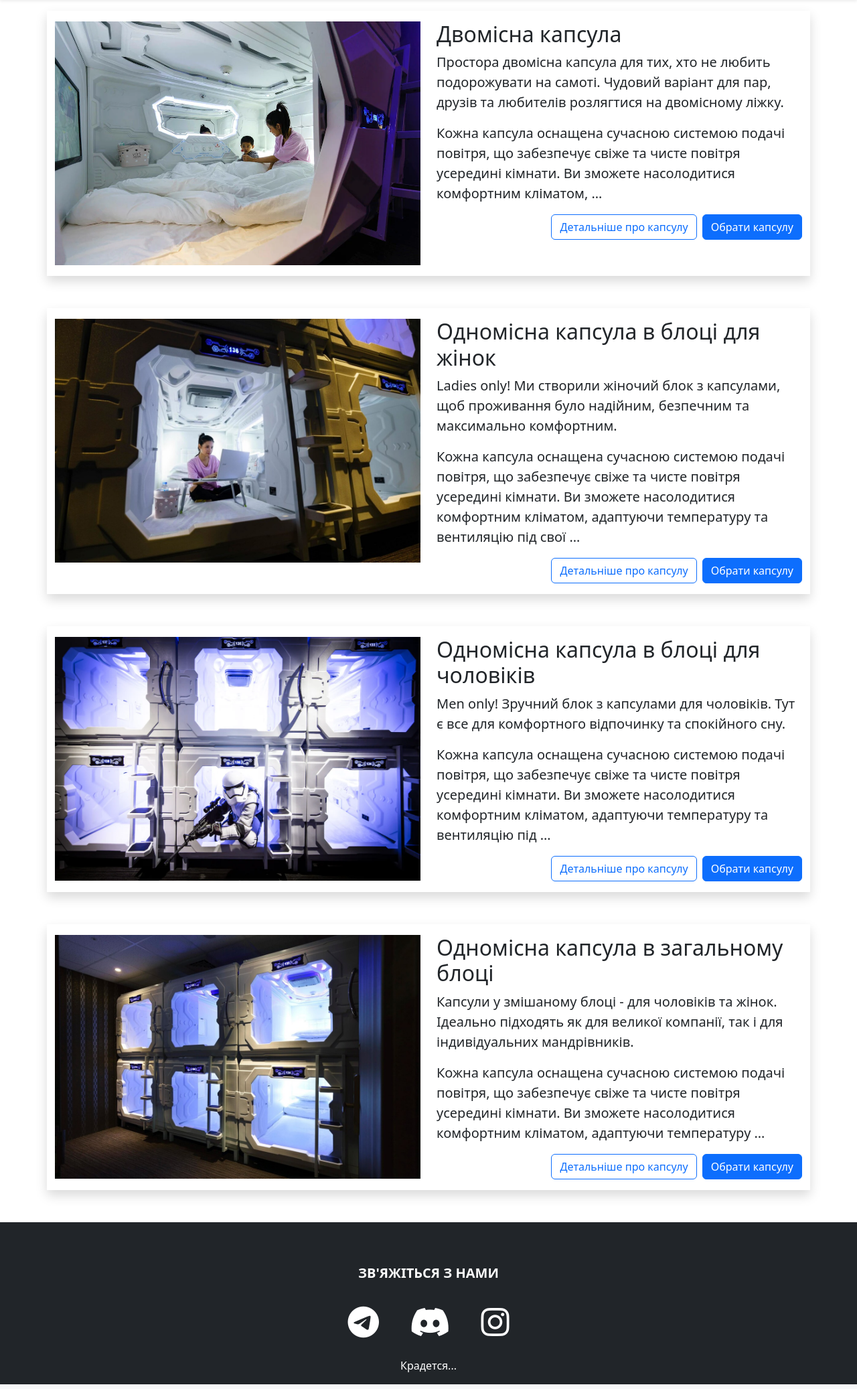
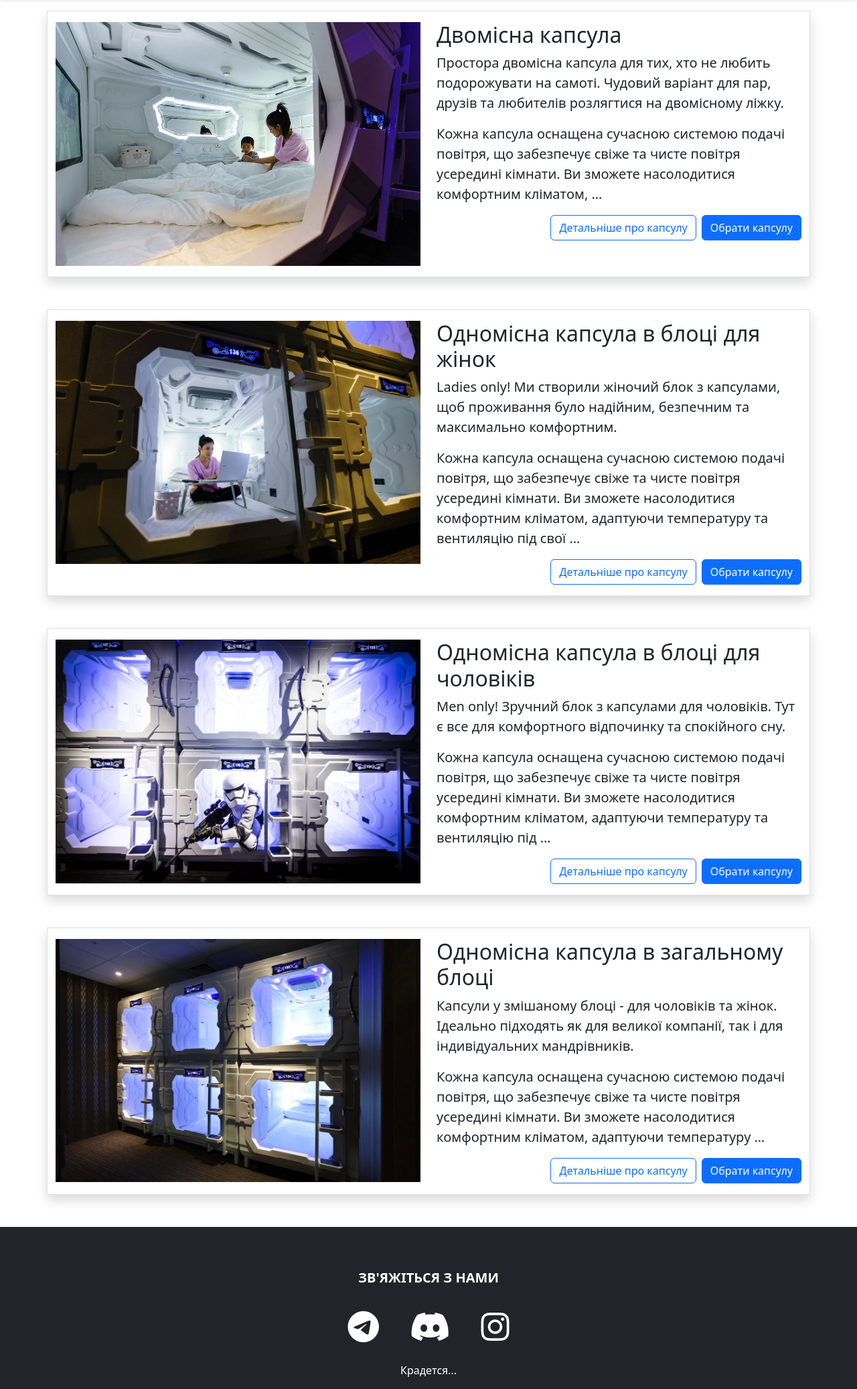
Before and after one commit to p0maranchi/django-capsule-hotel, a Django app: page /capsules/ in a window 1280 px wide. Shown: the part 74-2148 px from the top of the page at 67% size. Run offline with Django 4.2, Linux system fonts and the light colour scheme; data comes from the database, SQL or seed files in the repository; both versions use the stored data as it was after the commit.

Commit message:
немного админки

```diff
--- a/booking/templates/bookingSubmit.html
+++ b/booking/templates/bookingSubmit.html
@@ -6,7 +6,7 @@
 
 {% if user.is_authenticated %}
 <div class="container">
-    <h1 class="text-center mt-3">Онлайн бронювання</h1>
+    <h1 class="text-center mt-3">Підтвердіть бронювання</h1>
 
     <div class="shadow p-5 mb-5 bg-body bg-body rounded text-black m-5">
         <form method="post" action="{% url 'bookingSubmit' %}" class="me-2 ms-2" required>
--- a/booking/templates/userPanel.html
+++ b/booking/templates/userPanel.html
@@ -21,7 +21,7 @@
     <h1 class=" ms-5">Ваші бронювання:</h1>
     <div class="shadow p-4 mb-3 bg-body rounded text-black m-5">
         {% for booking in bookings %}
-        <div class="list-group fs-4 p-3 mb-3">
+        <div class="list-group border fs-4 p-3 mb-3">
             <p class="list-group mt-2">День заселення: {{ booking.dayIn }}</p>
             <p class="list-group mt-2">День виїзду: {{ booking.dayOut }}</p>
             <p class="list-group mt-2">Капсула: {{ booking.capsule }}</p>
--- a/capsule/models.py
+++ b/capsule/models.py
@@ -3,14 +3,14 @@ from django.urls import reverse
 
 #Create your models here.
 class Capsule(models.Model):
-    name = models.CharField(max_length=200, db_index=True)
+    name = models.CharField(max_length=200, db_index=True, verbose_name="Назва")
     slug = models.SlugField(max_length=200, db_index=True)
-    description = models.TextField(blank = True)
-    image = models.ImageField(upload_to='capsules/', blank= True)
-    price = models.DecimalField(max_digits=10, decimal_places=2)
+    description = models.TextField(blank = True, verbose_name="Опис")
+    image = models.ImageField(upload_to='capsules/', blank= True, verbose_name="Фото капсули")
+    price = models.DecimalField(max_digits=10, decimal_places=2, verbose_name="Ціна")
     available = models.BooleanField(default=True)
-    created_at = models.DateTimeField(auto_now_add=True)
-    updated_at = models.DateTimeField(auto_now=True)
+    created_at = models.DateTimeField(auto_now_add=True, verbose_name="Дата створення")
+    updated_at = models.DateTimeField(auto_now=True, verbose_name="Дата змінення")
 
     class Meta:
         verbose_name = 'Капсула'
--- a/capsule/templates/capsule/list.html
+++ b/capsule/templates/capsule/list.html
@@ -6,7 +6,7 @@
 {% block body %}
 <div class="container mt-3">
     {% for c in capsule %}
-    <div class="row mb-5 shadow">
+    <div class="row mb-5 border shadow">
         <div class="col-xl-6 col-lg-12 col-md-12 col-sm-12 mt-3 mb-3">
             <img src='{{c.image.url}}' width=100%>
         </div>
--- a/guest/forms.py
+++ b/guest/forms.py
@@ -4,7 +4,7 @@ from django import forms
 
 
 class RegisterUserForm(UserCreationForm):
-    username = forms.CharField(label='Логин', widget=forms.TextInput(attrs={'class': 'form-control form-control-lg'}))
+    username = forms.CharField(label='Логін', widget=forms.TextInput(attrs={'class': 'form-control form-control-lg'}))
     email = forms.EmailField(label='Email', widget=forms.EmailInput(attrs={'class': 'form-control form-control-lg', 'placeholder': 'example@gmail.com'}))
     password1 = forms.CharField(label='Пароль', widget=forms.PasswordInput(attrs={'class': 'form-control form-control-lg'}))
     password2 = forms.CharField(label='Повтор пароля', widget=forms.PasswordInput(attrs={'class': 'form-control form-control-lg'}))
@@ -14,5 +14,5 @@ class RegisterUserForm(UserCreationForm):
         fields = ('username', 'email', 'password1', 'password2')
 
 class LoginUserForm(AuthenticationForm):
-    username = forms.CharField(label='Логин', widget=forms.TextInput(attrs={'class': 'form-control form-control-lg'}))
+    username = forms.CharField(label='Логін', widget=forms.TextInput(attrs={'class': 'form-control form-control-lg'}))
     password = forms.CharField(label='Пароль', widget=forms.PasswordInput(attrs={'class': 'form-control form-control-lg'}))
```
Also changed, not shown: db.sqlite3.
